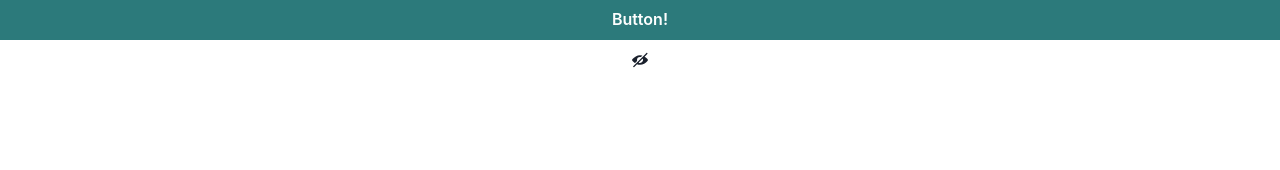
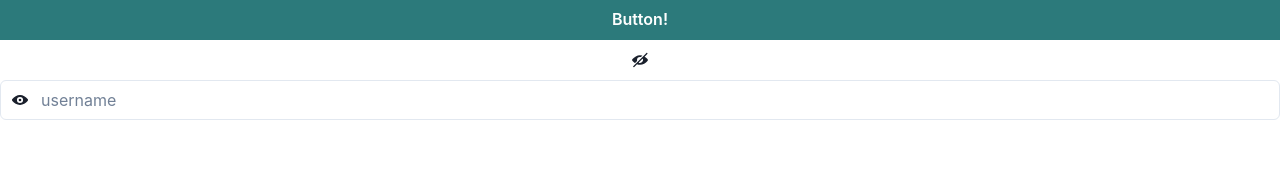
Before and after one commit to besumero628/react-rails-todo-front, a React (Create React App) app: page /test in a window 1280 px wide. Shown: the top 170 px of the page. Built offline with nearby package versions, Linux system fonts and the light colour scheme.

Commit message:
[Add] Box with Icon

```diff
--- /dev/null
+++ b/src/components/atom/box/BoxWithIcon.tsx
@@ -0,0 +1,22 @@
+import { Input, InputGroup, InputLeftElement } from "@chakra-ui/react";
+import { FC, memo, ReactElement } from "react";
+
+type Props = {
+  placeholder: string
+  icon: ReactElement
+}
+
+export const BoxWithIcon:FC<Props> = memo((props)=>{
+  const {placeholder, icon} = props
+  return (
+    <>
+    <InputGroup>
+      <InputLeftElement
+          pointerEvents='none'
+          children={icon}
+        />
+        <Input id="username" placeholder={placeholder} />
+    </InputGroup>
+    </>
+  )
+})
--- a/src/components/atom/button/ViewIconButton.tsx
+++ b/src/components/atom/button/ViewIconButton.tsx
@@ -1,6 +1,6 @@
 import { ViewIcon, ViewOffIcon } from "@chakra-ui/icons";
 import { Icon, IconButton } from "@chakra-ui/react";
-import { FC, memo } from "react";
+import { FC, memo, ReactComponentElement } from "react";
 
 type Props = {
   showPassword: boolean
--- a/src/components/pages/ComponentTest.tsx
+++ b/src/components/pages/ComponentTest.tsx
@@ -1,4 +1,7 @@
+import { ViewIcon } from "@chakra-ui/icons";
+import { FormControl, Icon } from "@chakra-ui/react";
 import { FC, memo } from "react";
+import { BoxWithIcon } from "../atom/box/BoxWithIcon";
 import { PrimaryButton } from "../atom/button/PrimaryButton";
 import { ViewIconButton } from "../atom/button/ViewIconButton";
 
@@ -7,6 +10,9 @@ export const Test: FC = memo(()=>{
     <>
       <PrimaryButton>Button!</PrimaryButton>
       <ViewIconButton showPassword={false} />
+      <FormControl isRequired>
+        <BoxWithIcon placeholder="username" icon={<Icon as={ViewIcon} />} />
+      </FormControl>
     </>
   )
 })
```
